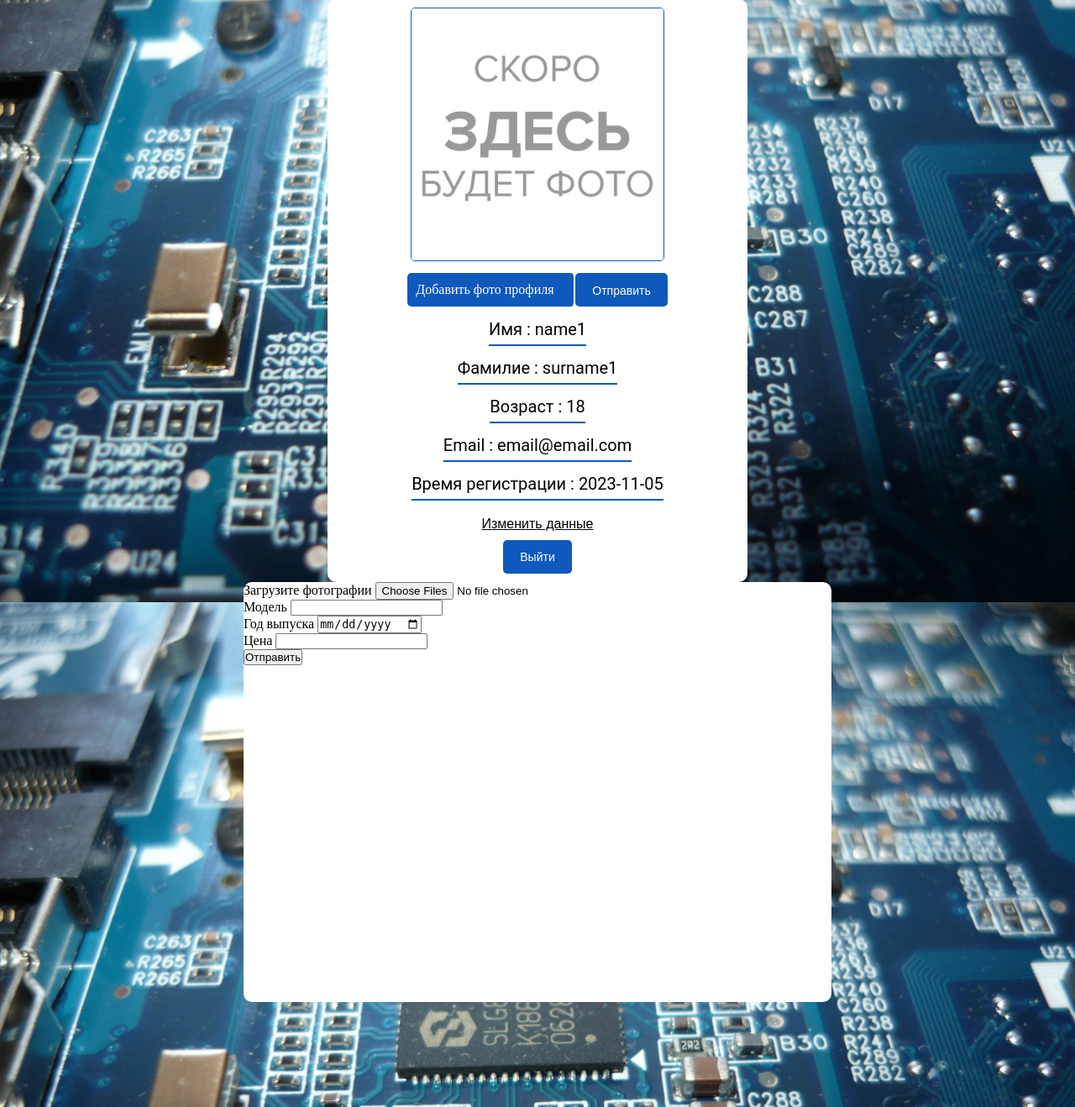
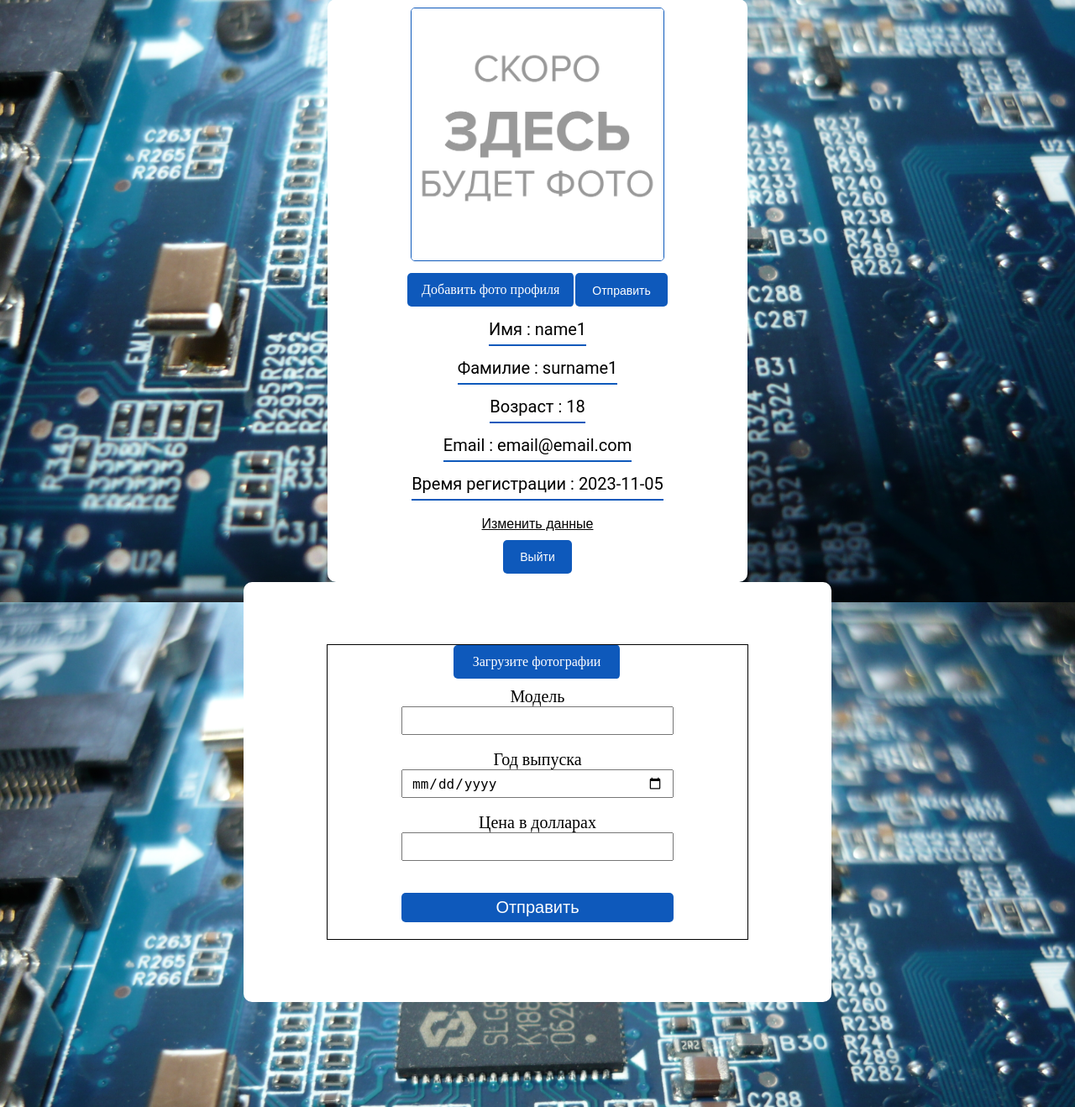
Before and after one commit to elsid1997/ElectronicsWeb, a Flask app: page /auth/profile in a window 1280 px wide. Shown: the part 243-1561 px from the top of the page at 84% size. Run offline with Flask 3, Linux system fonts and the light colour scheme; a user stored in the database is signed in; some libraries are stand-ins or nearby versions.

Commit message:
dobavili stili k forme dobavlenii tovara

```diff
--- a/users_bt/forms.py
+++ b/users_bt/forms.py
@@ -1,9 +1,9 @@
 from flask_wtf import FlaskForm
 from wtforms import StringField, IntegerField, PasswordField, SubmitField, BooleanField, DateField, FloatField
-from wtforms.validators import DataRequired, Length, NumberRange, Regexp, EqualTo, Email
+from wtforms.validators import DataRequired, Length, NumberRange, Regexp, EqualTo, Email, ValidationError
 from flask_wtf.file import FileRequired, FileAllowed, FileField, MultipleFileField
 from flask_wtf.csrf import generate_csrf
-
+from datetime import date
 
 class FormUser(FlaskForm):
     name = StringField('Имя :', validators=[DataRequired(),
@@ -43,9 +43,24 @@ class FormFiles(FlaskForm):
     submit = SubmitField('Отправить')
 
 
-class YearRenge:
-    def __init__(self):
-        pass
+class YearRenge(object):
+    def __init__(self, min_year, max_year, message=None):
+        self.min_year = min_year
+        self.max_year = max_year
+        if not message:
+            message = f'Год должен быть не ранее {min_year} и не позднее {max_year}.'
+        self.message = message
+
+    def __call__(self, form, field):
+        print(field.data)
+        if field.data:
+            print(field.data.year)
+            year = field.data.year
+            print(year)
+            if year < self.min_year or year > self.max_year:
+                raise ValidationError(self.message)
+
+
 class FormProducts(FlaskForm):
     photo = MultipleFileField('Загрузите фотографии',
                               validators=[FileRequired('Выберите хотя бы один файл для загрузки'),
@@ -54,6 +69,6 @@ class FormProducts(FlaskForm):
                                                  max=5,
                                                  message='Выберите от 1 до 5 файлов для загрузки.')])
     model = StringField('Модель', validators=[DataRequired(), Length(min=1, max=100)])
-    date = DateField('Год выпуска', format='%Y-%m-%d', validators=[DataRequired()])
-    price = FloatField('Цена', validators=[DataRequired(), NumberRange(min=1, max=50000)])
+    year = DateField('Год выпуска', format='%Y-%m-%d', validators=[DataRequired(), YearRenge(1950, date.today().year)])
+    price = FloatField('Цена в долларах', validators=[DataRequired(), NumberRange(min=1, max=50000)])
     submit = SubmitField('Отправить')
--- a/users_bt/static/css/profile.css
+++ b/users_bt/static/css/profile.css
@@ -17,6 +17,17 @@ height:300px;
 object-fit:cover;
 border:1px solid rgb(14,89,187);
 border-radius:5px;
+}
+/* div-product */
+.div-product{
+display:flex;
+flex-direction:column;
+justify-content:center;
+align-items:center;
+}
+
+#form-product {
+border:1px solid black;
 }
 
 .user-p span{
@@ -46,7 +57,7 @@ margin:5px;
     font-size:16px;
 	padding: 0 10px;
 	line-height: 40px;
-	text-align: left;
+	text-align: center;
 	display:block;
 	float: left;
 	box-sizing: border-box;
--- a/users_bt/static/js/profile.js
+++ b/users_bt/static/js/profile.js
@@ -1,8 +1,26 @@
 $(document).ready(function(){
 
-$('.input-file input[type=file]').on('change', function(){
-	let file = this.files[0];
-	$(this).closest('.input-file').find('.input-file-text').html(file.name);
+let inputFile = document.querySelector('.input-file input[type=file]');
+
+inputFile.addEventListener('change', function() {
+    let fileInput = this;
+    let file = fileInput.files[0];
+    console.log(fileInput)
+
+    // Определение функции closestWithSelector
+    function closestWithSelector(element, selector) {
+        while ((element = element.parentElement) && !element.matches(selector));
+        return element;
+    }
+
+    let closestInputFile = closestWithSelector(fileInput, '.input-file');
+    let inputTextElement = closestInputFile.querySelector('.input-file-text');
+
+    if (file) {
+        inputTextElement.innerHTML = file.name;
+    } else {
+        inputTextElement.innerHTML = ''; // Если файл не выбран, очистить текст
+    }
 });
 
 let btnChange =document.getElementById('btn-change')
--- a/users_bt/templates/auth/profile.html
+++ b/users_bt/templates/auth/profile.html
@@ -31,8 +31,8 @@
     <form action='#' class='form-register' id="form-put" onsubmit="sendPullRequest(event,this)">
         <input type="hidden" id="csrf" name='csrf_token' value="{{csrf}}">
         {% for field in form if field.name not in ('csrf_token','submit','remember') %}
-        {{field.label()}}<br/>
-        {{field()}}
+        {{field.label()}}
+        {{field()}}<br/>
         <p class="error" id = '{{field.name + "_error"}}'></p>
         {% if field.name == 'psw2' %}
         <label id="label-check"><input type="checkbox" id="password-checkbox"> Показать пароль</label>
@@ -48,22 +48,21 @@
         </form>
     </div>
 </div>
-<div id="user-goods">
-<form action="/auth/products_valid" enctype="multipart/form-data" method="post" type="file">
+<div id="user-goods" class="div-product">
+<div class="photos">
+
+</div>
+<form action="/auth/products_valid" enctype="multipart/form-data" method="post" type="file" id="form-product" class="form-register">
     <input type="hidden" id="csrf_t" name='csrf_token' value="{{csrf}}">
-    {{products.photo.label()}}
-    {{products.photo}}
-    <br>
-    {{products.model.label()}}
-    {{products.model}}
-    <br>
-    {{products.date.label()}}
-    {{products.date}}
-    <br>
-    {{products.price.label()}}
-    {{products.price}}
-    <br>
-    {{products .submit(id='submit-products')}}
+    <label class="input-file">
+        <span class="input-file-text">{{products.photo.label.text}}</span>
+        {{products.photo}}
+    </label>
+    {% for field in products if field.name not in ('csrf_token','submit','photo') %}
+    {{field.label()}}
+    {{field()}}<br>
+    {% endfor %}
+    {{products.submit(class='submit',id='submit-product')}}
 </form>
 </div>
 {% endblock %}
--- a/users_bt/users.py
+++ b/users_bt/users.py
@@ -131,7 +131,7 @@ def userava():
 def products_valid():
     products = FormProducts()
     if products.validate_on_submit():
-        print(products.photo.data, products.model.data, products.price.data, products.date.data)
+        print(products.photo.data, products.model.data, products.price.data, products.year.data)
     else:
         print(products.errors)
     # print(request.args.get())
```
